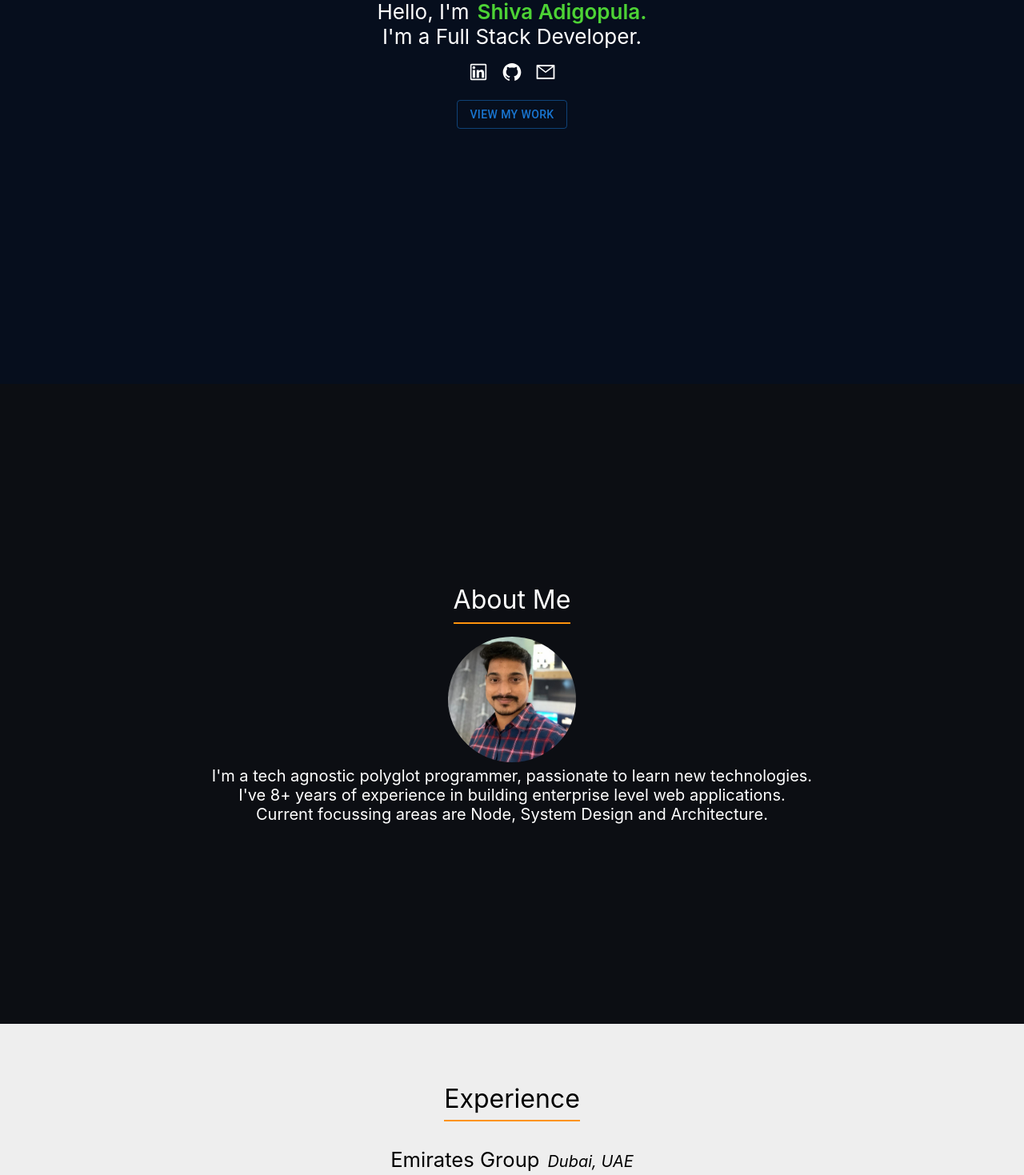
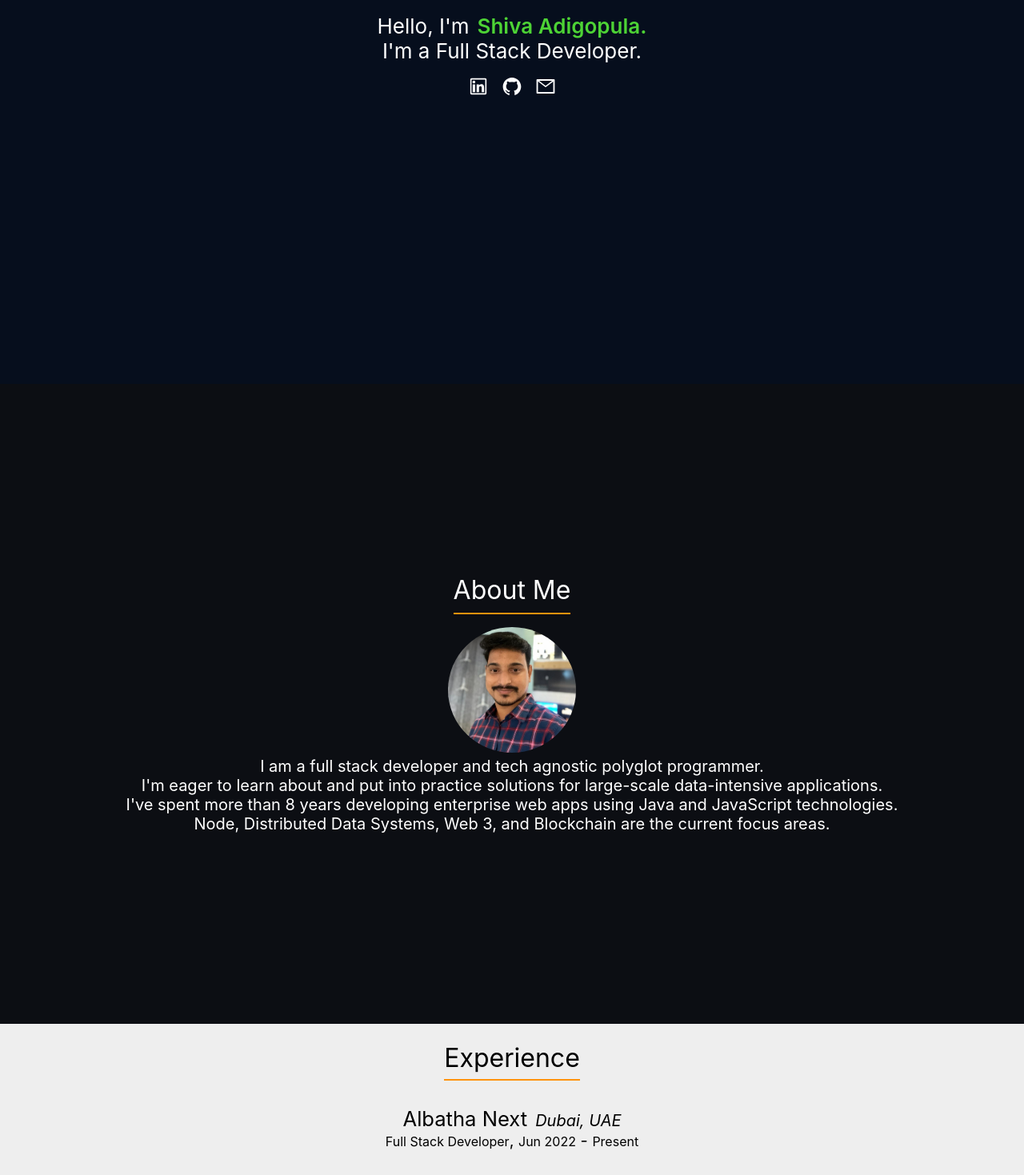
Before and after one commit to ShivaAdigopula/my-portfolio, a React (Create React App) app: page / in a window 1280 px wide. Shown: the part 320-1789 px from the top of the page at 80% size. Built offline with nearby package versions, Linux system fonts and the light colour scheme.

Commit message:
updated the experience

```diff
--- a/src/asserts/data.js
+++ b/src/asserts/data.js
@@ -1,16 +1,24 @@
 export const data = {
     name: 'Shiva Adigopula',
     designation: 'Full Stack Developer',
-    socialNetworks:{
+    socialNetworks: {
         linkedIn: 'https://www.linkedin.com/in/shivaadigopula/',
         gitHub: 'https://github.com/ShivaAdigopula',
         mail: 'vskrao.adigopula@gmail.com',
     },
-    about: ["I'm a tech agnostic polyglot programmer, passionate to learn new technologies.",
-    "I've 8+ years of experience in building enterprise level web applications.",
-    "Current focussing areas are Node, System Design and Architecture."
+    about: ["I am a full stack developer and tech agnostic polyglot programmer.",
+    "I'm eager to learn about and put into practice solutions for large-scale data-intensive applications.",
+        "I've spent more than 8 years developing enterprise web apps using Java and JavaScript technologies.",
+        "Node, Distributed Data Systems, Web 3, and Blockchain are the current focus areas."
     ],
     experience: [
+        {
+            company: 'Albatha Next',
+            location: 'Dubai, UAE',
+            role: 'Full Stack Developer',
+            from: 'Jun 2022',
+            to: 'Present'
+        },
         {
             company: 'Emirates Group',
             location: 'Dubai, UAE',
@@ -36,7 +44,8 @@ export const data = {
             role: 'Senior Member Technical',
             from: 'Jul 2017',
             to: 'May 2019',
-        responsibilities: `Responsible for developing and maintaining Social 2.0 application which offers dealers a unified social media, reputation management and blogging platform. `},
+            responsibilities: `Responsible for developing and maintaining Social 2.0 application which offers dealers a unified social media, reputation management and blogging platform. `
+        },
         {
             company: 'Tech Mahindra',
             location: 'Pune, India',
--- a/src/components/Intro.jsx
+++ b/src/components/Intro.jsx
@@ -46,9 +46,10 @@ const IntroComponent = ({ name, designation, socialNetworks, classes }) => {
                     <span className={classes.span}><a className={classes.anchor} href={`mailto: ${socialNetworks.mail}`}><Mail /></a></span>
 
                 </Grid>
-                <Grid item>
-                    <Button variant="outlined" >View My Work</Button>
-                </Grid>
+               { //<Grid item>
+                   // <Button variant="outlined">View My Work</Button>
+                //</Grid>
+             }
             </Grid>
         </Grid>
     </Fragment>
```
Also changed, not shown: 1 other file (tests, documents, lock files or other folders). Lines whose indentation alone changed are shown as unchanged.
